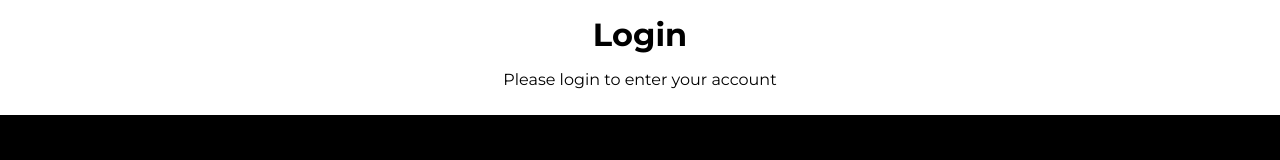
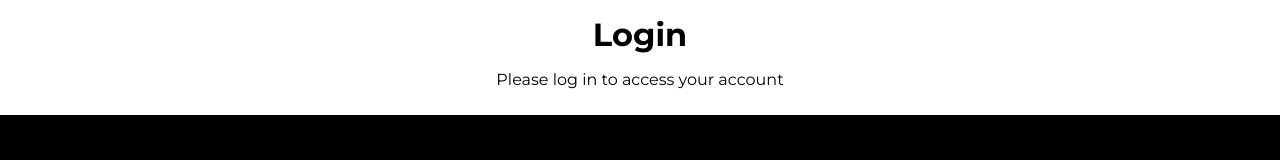
Before and after one commit to Pablo-Camara/main-website-with-vue-js, a Vue app: page /login in a window 1280 px wide. Shown: the part 136-296 px from the top of the page. Built offline with nearby package versions, Linux system fonts and the light colour scheme.

Commit message:
slight copy change

```diff
--- a/src/views/LoginPage.vue
+++ b/src/views/LoginPage.vue
@@ -3,5 +3,5 @@ import HeaderBox from '@/components/HeaderBox.vue';
 </script>
 
 <template>
-    <HeaderBox title="Login" subtitle="Please login to enter your account" />
+    <HeaderBox title="Login" subtitle="Please log in to access your account" />
 </template>
```
